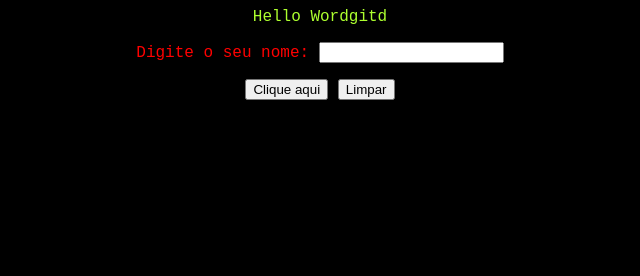
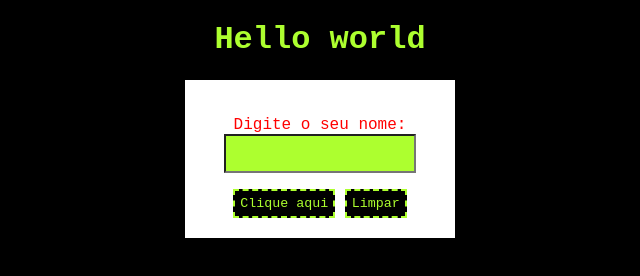
Before and after one commit to LucasCoelhoDuarte/ppm-2022-2-hello-world-git, a plain HTML site: page index.html in a window 1280 px wide. Shown: the whole page, without its empty margins (320-960 px from the left). Drawn offline with Linux system fonts and the light colour scheme.

Commit message:
Melhorias de estilo da página

```diff
--- a/index.html
+++ b/index.html
@@ -4,16 +4,19 @@
     <meta charset="UTF-8">
     <meta http-equiv="X-UA-Compatible" content="IE=edge">
     <meta name="viewport" content="width=device-width, initial-scale=1.0">
-    <titlegt>Hello Wordgitd</title>
+    <title>Hello Wordgitd</title>
     <link rel="stylesheet" href="style.css">
 </head>
 <body>
+    <h1>Hello world</h1>
+    <div>
         <p>
             Digite o seu nome:
             <input id="campo-nome" type="text" />
         </p>
         <button id="clique-aqui">Clique aqui</button>
         <button id="limpar">Limpar</button>
+    </div>
     <script src="script.js"></script>
 </body>
 </html>
--- a/style.css
+++ b/style.css
@@ -8,3 +8,26 @@ body {
 p {
     color: red;
 }
+
+button {
+    background: black;
+    color: greenyellow;
+    border: 2px dashed greenyellow;
+    padding: 5px;
+    font-family: 'Courier New';
+}
+
+input{
+    background: greenyellow;
+    padding: 10px;
+    font-family: 'Courier New';
+    font-weight: bold;
+    text-align: center;
+}
+
+div{
+    background: white;
+    width: 230px;
+    padding: 20px;
+    margin: 0 auto;
+}
```
Lines whose indentation alone changed are shown as unchanged.
